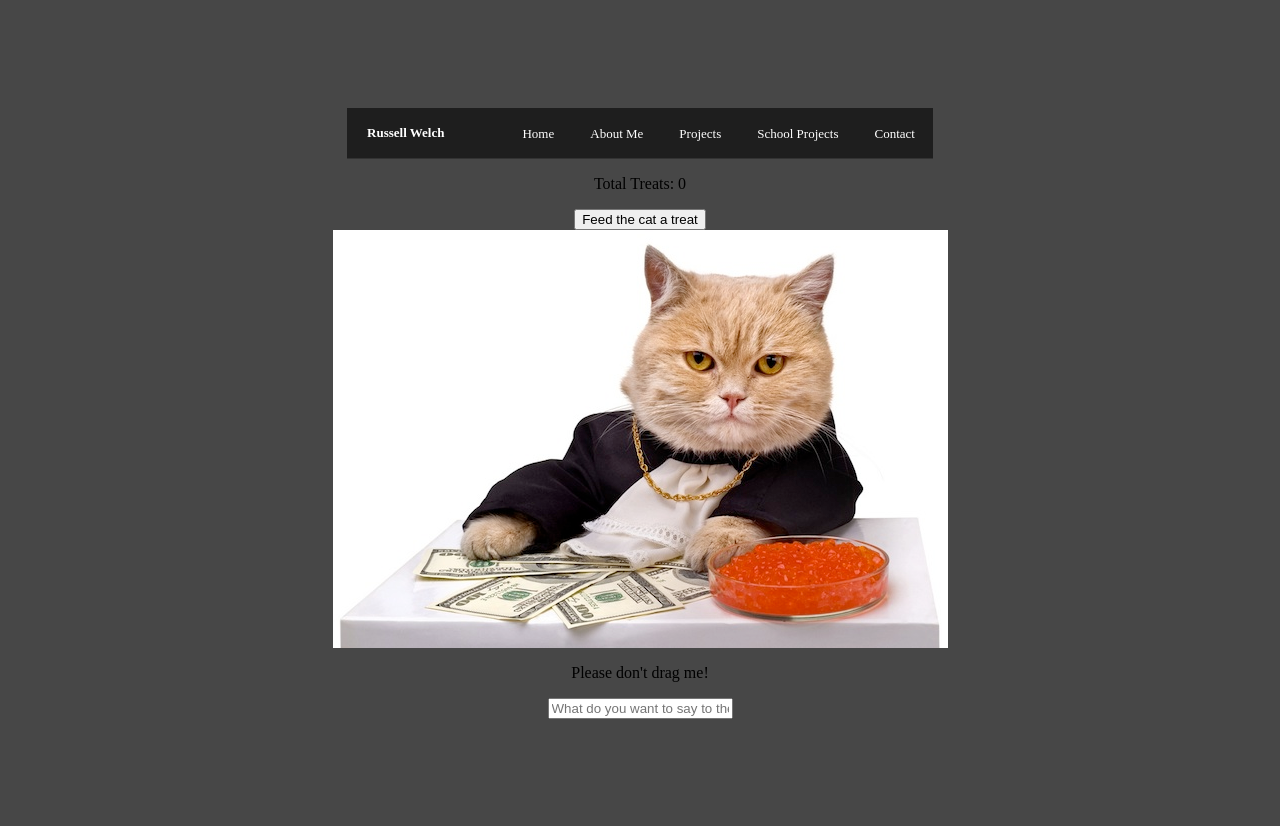
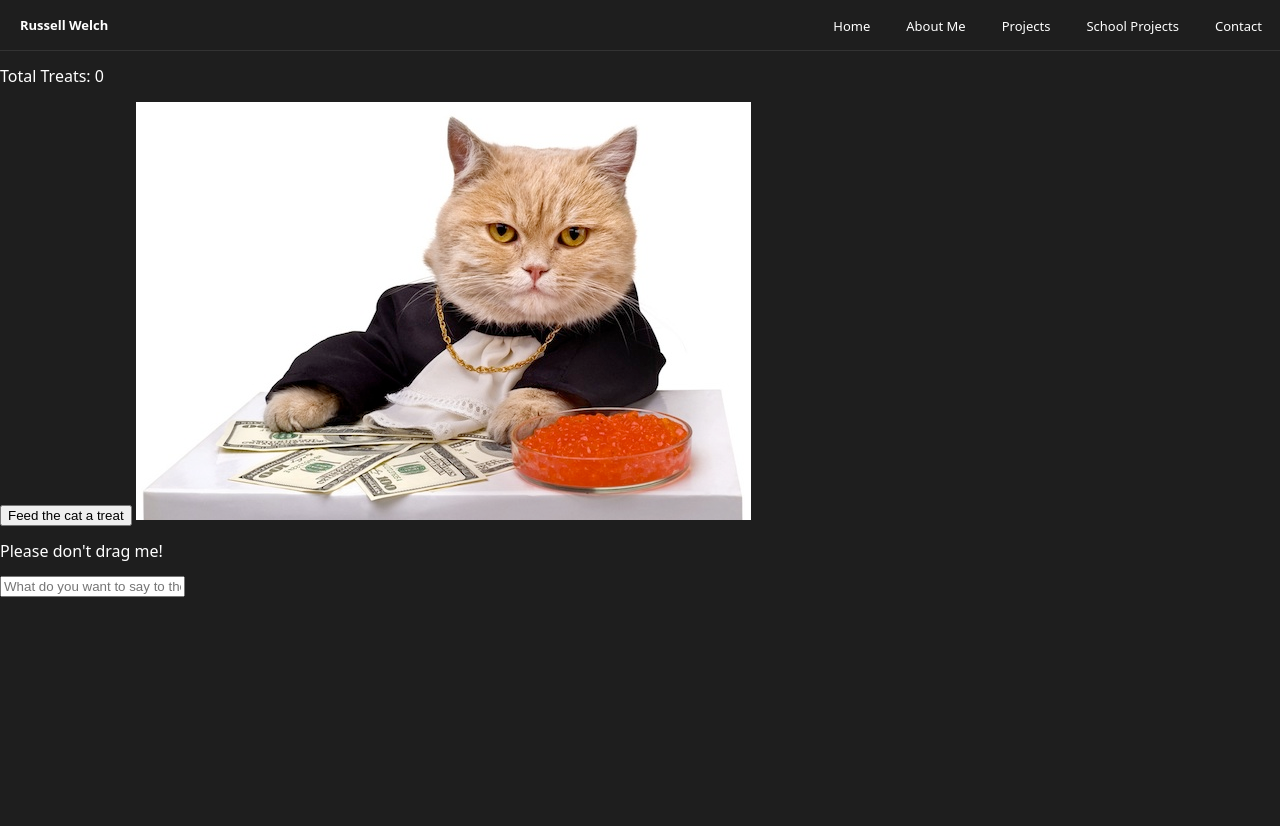
Before and after one commit to russellocean/CPSC-3750-PortfolioSite, a PHP site: page /src/GroupEvents/GroupEvents.html in a window 1280 px wide. After the commit the page ends 597 px from the top, so only its background shows below. Run offline with PHP 8.4, Linux system fonts and the light colour scheme.

Commit message:
Update styles.css and HTML files

```diff
--- a/src/CardObject/style.css
+++ b/src/CardObject/style.css
@@ -1,6 +1,6 @@
 body {
   font-family: Arial, sans-serif;
-  margin: 20px;
+  margin: 0px;
 }
 
 h1 {
--- a/src/GroupEvents/GroupEvents.html
+++ b/src/GroupEvents/GroupEvents.html
@@ -6,15 +6,6 @@
     <title>Week 6 Group Assignment: Events</title>
     <script src="/src/navbar/navbar-component.js" defer></script>
     <style>
-      body {
-        background-color: #474747;
-        display: flex;
-        flex-direction: column;
-        justify-content: center;
-        align-items: center;
-        height: 100vh;
-        padding: 5px;
-      }
       .startAnimation {
         animation: rotation 1s linear;
       }
@@ -28,6 +19,7 @@
         }
       }
     </style>
+    <link rel="stylesheet" type="text/css" href="/src/styles.css" />
   </head>
   <header>
     <custom-navbar current-page="group-events"></custom-navbar>
--- a/src/Keypress/Keypress.html
+++ b/src/Keypress/Keypress.html
@@ -27,6 +27,7 @@
         keysParagraph.innerHTML += character;
       }
     </script>
+    <link rel="stylesheet" type="text/css" href="/src/styles.css" />
   </head>
 
   <header>
--- a/src/Prime/prime.css
+++ b/src/Prime/prime.css
@@ -53,6 +53,7 @@ body {
   font-family: "Arial", sans-serif;
   background-color: #f0f0f0;
   color: #333;
+  margin: 0;
 }
 
 h2 {
--- a/src/jQuery/jQuery.html
+++ b/src/jQuery/jQuery.html
@@ -5,6 +5,7 @@
       rel="stylesheet"
       href="//code.jquery.com/ui/1.12.1/themes/base/jquery-ui.css"
     />
+    <link rel="stylesheet" type="text/css" href="/src/styles.css" />
     <script src="/src/navbar/navbar-component.js" defer></script>
     <script src="https://ajax.googleapis.com/ajax/libs/jquery/3.5.1/jquery.min.js"></script>
     <script src="https://code.jquery.com/ui/1.12.1/jquery-ui.js"></script>
```
Also changed, not shown: src/GroupAudio/GroupAudio.html (+1 -10 lines).
